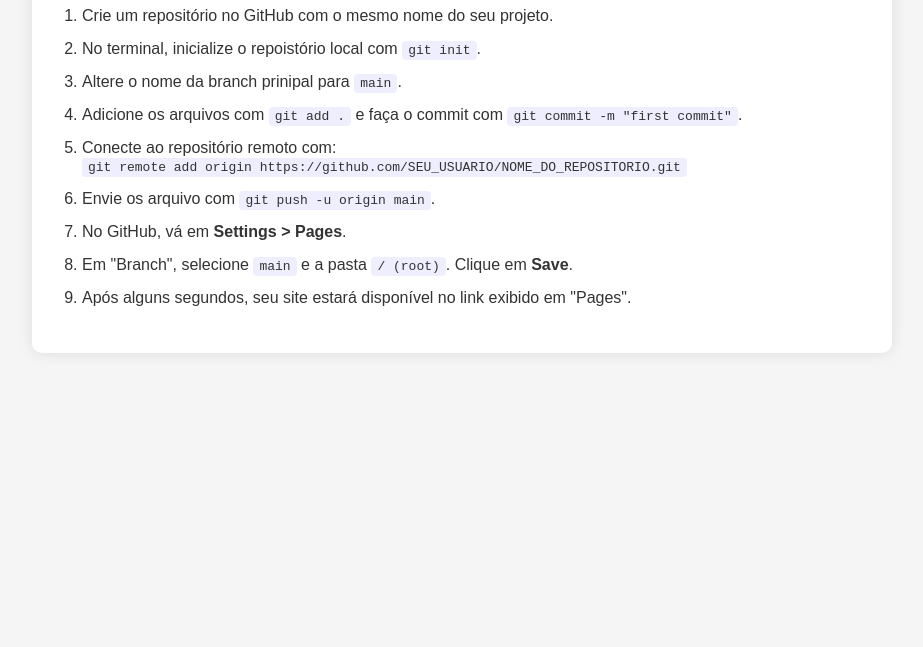
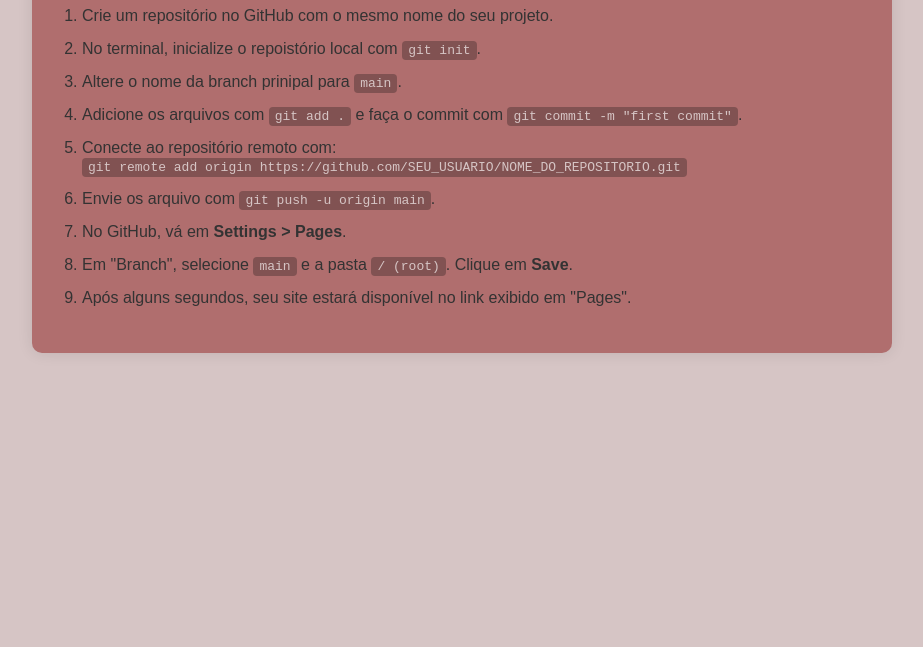
Before and after one commit to lucasdonini/hospedando-sites, a plain HTML site: page index.html in a window 1280 px wide. Shown: the part 153-800 px from the top of the page, without its empty margins (178-1101 px from the left). Drawn offline with Linux system fonts and the light colour scheme.

Commit message:
color palette alteration

```diff
--- a/style.css
+++ b/style.css
@@ -1,6 +1,6 @@
 body {
     font-family: Arial, sans-serif;
-    background-color: #f5f5f5;
+    background-color: #d6c5c5;
     color: #333;
     margin: 0;
     padding: 0;
@@ -9,7 +9,7 @@ body {
 main {
     max-width: 800px;
     margin: 50px auto;
-    background-color: #ffffff;
+    background-color: #b06e6e;
     padding: 30px;
     border-radius: 10px;
     box-shadow: 0 0 15px rgba(0, 0, 0, 0.1);
@@ -29,7 +29,8 @@ li {
 }
 
 code {
-    background-color: #eef;
+    color: #d6c5c5;
+    background-color: #815252;
     padding: 2px 6px;
     border-radius: 4px;
     font-family: monospace;
```
